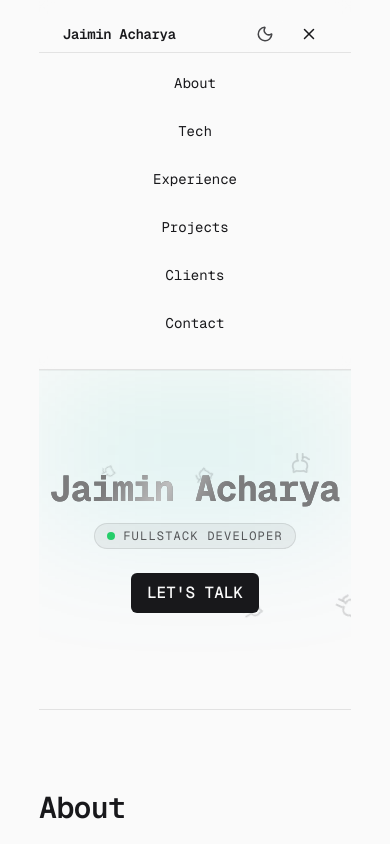
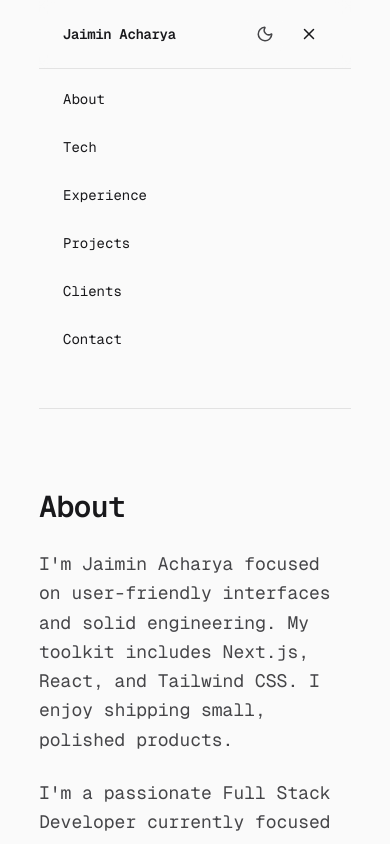
Before and after one commit to jaimin-acharya/portfolio, a Next.js app: page / in a window 390 px wide. Both pictures are taken after a click on the button 309 px from the left and 34 px from the top of the page. Shown: the top 844 px of the page. Built offline with nearby package versions, Linux system fonts and the light colour scheme.

Commit message:
Improved Mobile Header

```diff
--- a/app/components/Footer.jsx
+++ b/app/components/Footer.jsx
@@ -22,7 +22,7 @@ export default function Footer() {
         <div className="flex flex-col items-center gap-6">
 
           <a
-            href="#home"
+            href="#"
             className="
              flex items-center gap-2 bg-foreground text-background px-4 py-2 rounded-lg
              shadow-lg
--- a/app/components/Header.jsx
+++ b/app/components/Header.jsx
@@ -10,10 +10,10 @@ export default function Header() {
   const toggle = () => setIsOpen((v) => !v);
 
   return (
-    <header className="sticky top-0 z-20 py-4  mx-auto backdrop-blur supports-[backdrop-filter]:bg-background/70 border-b border-foreground/10 shadow-[0_1px_0_0_rgba(0,0,0,0.04)]">
+    <header id="#" className="sticky top-0 z-20 py-4  mx-auto backdrop-blur supports-[backdrop-filter]:bg-background/70 border-b border-foreground/10 shadow-[0_1px_0_0_rgba(0,0,0,0.04)]">
       <div className="mx-auto px-6 flex items-center justify-between">
         <a
-          href="#home"
+          href="#"
           className="font-semibold tracking-tight text-sm sm:text-base"
         >
           {siteMeta.name}
@@ -58,54 +58,32 @@ export default function Header() {
       </div>
 
       {/* Mobile nav panel */}
-      {isOpen && (
-        <div className="sticky top-0 right-20 z-20 sm:hidden border-t border-foreground/10">
-          <nav className="mx-auto max-w-5xl px-6 py-3 flex flex-col items-center gap-3 text-sm">
+      <div
+        className={`absolute top-full left-0 backdrop-blur-3xl supports-[backdrop-filter]:bg-background w-full lg:hidden z-20 transition-all duration-300 ease-in-out ${isOpen ? "max-h-[500px] opacity-100 visible" : "max-h-0 opacity-0 invisible"
+          } overflow-hidden`}
+      >
+        <nav className="border-t border-foreground/10 shadow-[0_1px_0_0_rgba(0,0,0,0.04)] mx-auto max-w-5xl px-6 py-3 flex flex-col items-start gap-3 text-sm">
+
+          {[
+            { href: "#about", label: "About" },
+            { href: "#tech", label: "Tech" },
+            { href: "#experience", label: "Experience" },
+            { href: "#projects", label: "Projects" },
+            { href: "#clients", label: "Clients" },
+            { href: "#contact", label: "Contact" },
+          ].map(({ href, label }) => (
             <a
-              href="#about"
+              key={href}
+              href={href}
               className="py-2 hover:text-accent"
               onClick={() => setIsOpen(false)}
             >
-              About
+              {label}
             </a>
-            <a
-              href="#tech"
-              className="py-2 hover:text-accent"
-              onClick={() => setIsOpen(false)}
-            >
-              Tech
-            </a>
-            <a
-              href="#experience"
-              className="py-2 hover:text-accent"
-              onClick={() => setIsOpen(false)}
-            >
-              Experience
-            </a>
-            <a
-              href="#projects"
-              className="py-2 hover:text-accent"
-              onClick={() => setIsOpen(false)}
-            >
-              Projects
-            </a>
-            <a
-              href="#clients"
-              className="py-2 hover:text-accent"
-              onClick={() => setIsOpen(false)}
-            >
-              Clients
-            </a>
-            <a
-              href="#contact"
-              className="py-2 hover:text-accent"
-              onClick={() => setIsOpen(false)}
-            >
-              Contact
-            </a>
-          </nav>
-        </div>
-      )}
+          ))}
+        </nav>
+      </div>
+
     </header>
   );
 }
--- a/app/globals.css
+++ b/app/globals.css
@@ -148,3 +148,17 @@ body {
   scrollbar-width: none;
   /* Firefox */
 }
+
+@keyframes slideIn {
+  from {
+    transform: translateX(100%);
+  }
+
+  to {
+    transform: translateX(0);
+  }
+}
+
+.animate-slideIn {
+  animation: slideIn 0.3s ease-out forwards;
+}
```
